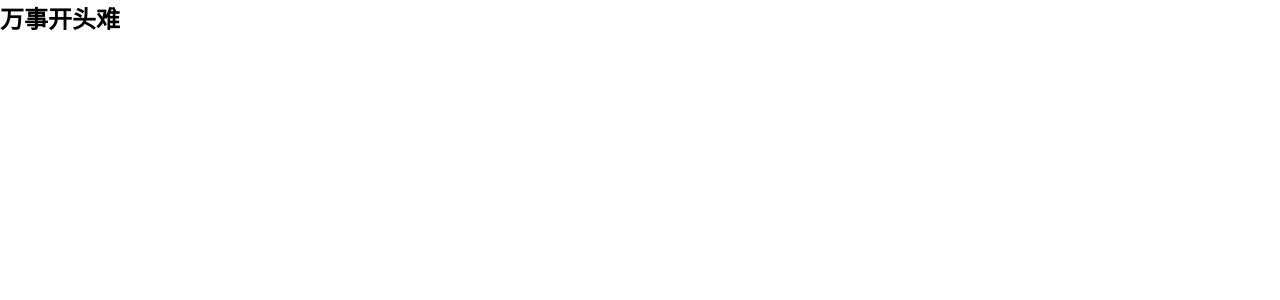
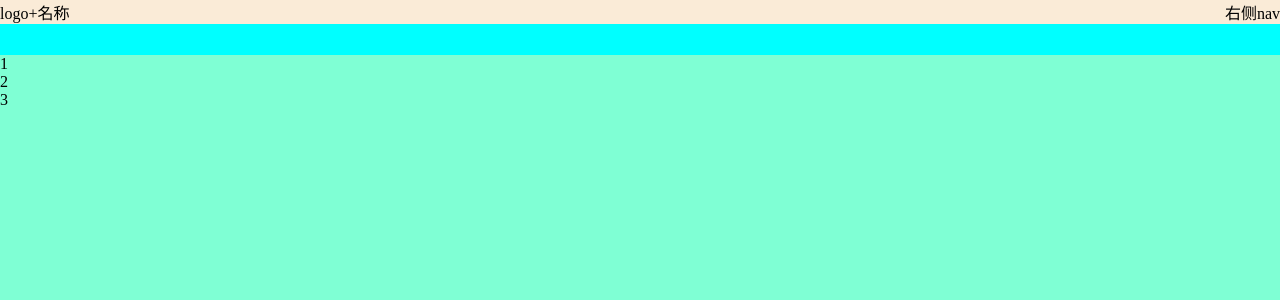
Before and after one commit to SeKidayo/seki-ui, a Vue app: page / in a window 1280 px wide. Shown: the top 300 px of the page. Built offline with nearby package versions, Linux system fonts and the light colour scheme.

Commit message:
feat:page layout init

```diff
--- a/src/App.vue
+++ b/src/App.vue
@@ -1,5 +1,14 @@
 <template>
-  <h1>万事开头难</h1>
+  <router-view></router-view>
 </template>
 
+<script lang="ts">
+export default {
+  name: "App",
+  setup() {
+    console.log(123);
+  },
+};
+</script>
+
 <style></style>
--- /dev/null
+++ b/src/router/index.ts
@@ -0,0 +1,15 @@
+import { createRouter, createWebHashHistory } from "vue-router";
+
+import Home from "@/views/Home.vue";
+
+const router = createRouter({
+  history: createWebHashHistory(), // hash模式
+  routes: [
+    {
+      path: "/",
+      component: Home,
+    },
+  ],
+});
+
+export default router;
--- /dev/null
+++ b/src/style/global.less
@@ -0,0 +1,5 @@
+body {
+  width: 100%;
+  min-width: 320px;
+  min-height: 100vh;
+}
--- /dev/null
+++ b/src/style/index.less
@@ -0,0 +1,2 @@
+@import "./init.less";
+@import "./global.less";
--- a/src/style/init.less
+++ b/src/style/init.less
@@ -1,3 +1,6 @@
+/* CSS样式初始化 */
+
+// 清除各元素默认内外边距, 消除各浏览器差异
 body,
 ol,
 ul,
@@ -23,18 +26,17 @@ select {
 }
 
 body {
-  // font: 12px "KaiTi", "Arial Narrow", HELVETICA;
-  font-size: 12px;
+  font-size: 16px;
   background: #fff;
-  -webkit-text-size-adjust: 100%;
+  // -webkit-text-size-adjust: 100%;
 }
 a {
   color: #2d374b;
-  text-decoration: none;
+  text-decoration: none; // 去除a标签默认下划线
 }
 a:hover {
   color: #cd0200;
-  text-decoration: underline;
+  text-decoration: underline; // hover时添加下划线
 }
 em {
   font-style: normal;
@@ -47,30 +49,23 @@ img {
   vertical-align: middle;
 }
 table {
-  border-collapse: collapse;
-  border-spacing: 0;
+  border-collapse: collapse; // table设置为单边框
+  border-spacing: 0; // 单元格边框间的距离
 }
 p {
-  word-wrap: break-word;
+  word-wrap: break-word; // 内容过长则换行
 }
 
-// 清除浮动影响
-.cl:after {
+// 清除浮动影响(给浮动的父元素添加)
+.cl::after {
   content: "";
   display: block;
   overflow: hidden;
-  clear: both;
+  clear: both; // 不允许左右两侧有浮动元素
   height: 0;
   visibility: hidden;
 }
+// 兼容IE6、7
 .cl {
   zoom: 1;
 }
-.Flex {
-  display: flex;
-  display: -webkit-box;
-  display: -moz-box;
-  display: -webkit-flex;
-  display: -moz-flex;
-  display: -ms-flexbox;
-}
--- /dev/null
+++ b/src/views/Home.vue
@@ -0,0 +1,53 @@
+<template>
+  <div class="home-content">
+    <header class="home-header">
+      <div class="home-header-content">
+        <div>logo+名称</div>
+        <div>右侧nav</div>
+      </div>
+    </header>
+    <main class="home-container">
+      <section>1</section>
+      <section>2</section>
+      <section>3</section>
+    </main>
+    <footer class="home-footer">footer</footer>
+  </div>
+</template>
+
+<script lang="ts">
+export default {
+  name: "Home",
+};
+</script>
+
+<style lang="less" scoped>
+.home-content {
+  .home-header {
+    position: fixed;
+    top: 0;
+    width: 100%;
+    background-color: aqua;
+    height: 55px;
+
+    .home-header-content {
+      background-color: antiquewhite;
+      display: flex;
+      justify-content: space-between;
+      max-width: 1400px;
+      margin: 0 auto;
+    }
+  }
+
+  .home-container {
+    background-color: aquamarine;
+    padding-top: 55px;
+
+    height: 2000px;
+  }
+
+  .home-footer {
+    background-color: beige;
+  }
+}
+</style>
```
Also changed, not shown: src/main.ts (+9 -2 lines), .eslintrc.js, 4 other files (tests, documents, lock files or other folders).
